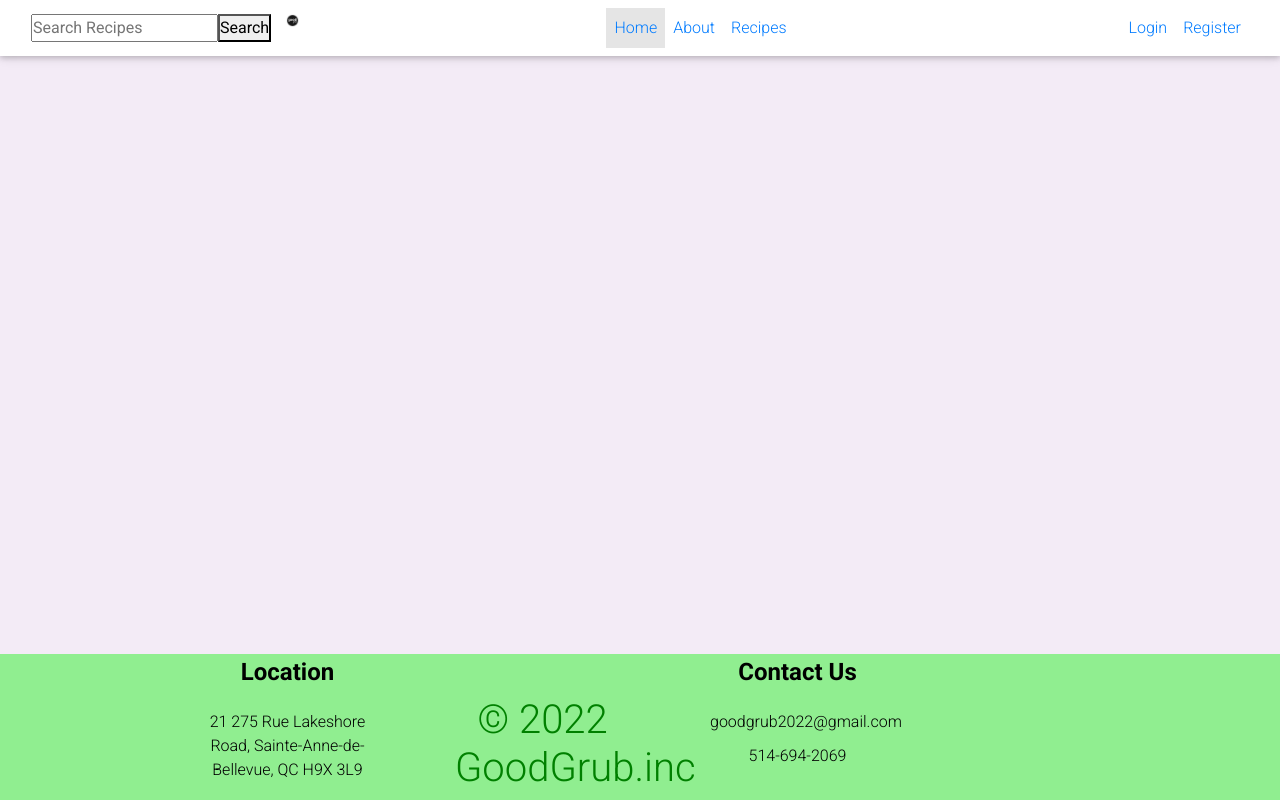
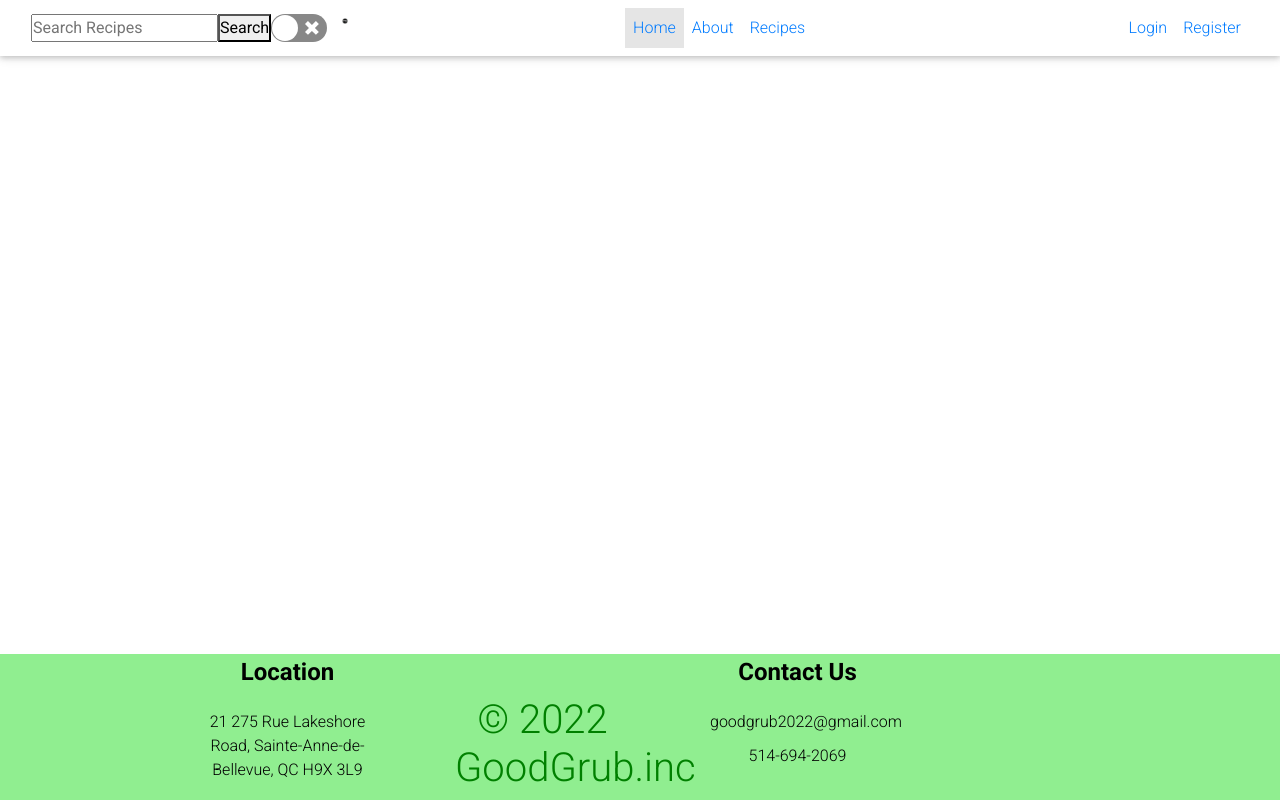
Before and after one commit to brenzlr/GoodGrub, a React (Create React App) app: page / in a window 1280 px wide. Built offline with nearby package versions, Linux system fonts and the light colour scheme.

Commit message:
Fixed Dark Mode toggle button

```diff
--- a/src/App.css
+++ b/src/App.css
@@ -14,11 +14,13 @@
 }
 
 #light {
-  background-color: cornsilk;
+  background-color: white;
+  color: black;
 }
 
 #dark {
-  background-color: #282c34
+  background-color: black;
+  color: white;
 }
 
 .switch {
@@ -61,15 +63,11 @@
 }
 
 #light{
-  background-color: #f3ebf6;
+  background-color: white;
 }
 
 #dark{
   background-color: #202020;
-}
-
-.switch{
-
 }
 
 #light .about{
@@ -78,5 +76,5 @@
 
 #dark .about{
 
-  color: #f3ebf6;
+  color: white;
 }
--- a/src/App.js
+++ b/src/App.js
@@ -1,4 +1,4 @@
-import React, { useState } from "react";
+import React, { useContext, useState } from "react";
 import { Route, Routes, Navigate } from "react-router-dom";
 
 import "./App.css";
@@ -11,28 +11,30 @@ import Login from "pages/Login";
 import Register from "pages/Register";
 import PostRecipe from "pages/PostRecipe";
 import Account from "pages/Account";
-import Switch from "react-switch"
+
 
 export const LoggedInContext = React.createContext({
-  isLoggedIn: false,
+  isLoggedIn: null,
   setIsLoggedIn: () => {},
 });
 
-export const ThemeContext = React.createContext(null);
+export const ThemeContext = React.createContext({
+  theme: null,
+  setTheme: () => {},
+});
 
 function App() {
-  const [isLoggedIn, setIsLoggedIn] = useState(false);
+  const [isLoggedIn, setIsLoggedIn] = useState(null);
   const loggedInValueToProvide = [isLoggedIn, setIsLoggedIn]; // So we can pass down both value and setter
 
   const [theme, setTheme] = useState("light");
-  const toggleTheme = () => { setTheme((curr) => (curr === "light" ? "dark" : "light")); };
+  const themeValue = [theme, setTheme];
 
   return (
-    <ThemeContext.Provider value={{theme, toggleTheme}} >
-      <div id={theme}>
+    <ThemeContext.Provider value={themeValue} >
         <LoggedInContext.Provider value={loggedInValueToProvide}>
           <Routes>
-            <Route path="/" element={<MainLayout color={theme} />}>
+            <Route path="/" element={<MainLayout />}>
               {isLoggedIn ? <Route index element={<Home />} /> : ""}
               <Route path="about" element={<About />} />
               <Route path="recipes" element={<Recipes />} />
@@ -44,7 +46,6 @@ function App() {
             </Route>
           </Routes>
         </LoggedInContext.Provider>
-      </div>
     </ThemeContext.Provider>
   );
 }
--- a/src/components/Header.js
+++ b/src/components/Header.js
@@ -1,7 +1,7 @@
-import React from "react";
+import React from 'react';
 import "../components/Header.css";
 import { NavButton } from "../components/NavButton";
-import { LoggedInContext } from "../App";
+import { LoggedInContext, ThemeContext } from "../App";
 import { useContext } from "react";
 import { LogoutButton } from "../components/LogoutButton";
 import logo from "../img/logo.png";
@@ -16,15 +16,21 @@ import {
 } from "mdb-react-ui-kit";
 import { Link } from "react-router-dom";
 import SearchBar from "./SearchBar";
+import Switch from "react-switch";
+
 
 export function Header(props) {
   const [isLoggedIn, setIsLoggedIn] = useContext(LoggedInContext);
+  const [theme, setTheme] = useContext(ThemeContext);
+
+  const toggleTheme = () => { setTheme((curr) => (curr === "light" ? "dark" : "light")); console.log({theme}); };
 
   return (
-    <header>
-      <MDBNavbar expand="lg" light fixed id={props.color} className="head">
+    <header id={theme}>
+      <MDBNavbar expand="lg" light fixed className="head">
         <MDBContainer fluid>
-        <SearchBar/>
+          <SearchBar/>
+          <Switch onChange={toggleTheme} checked={theme === "dark"}/>
           <MDBNavbarToggler
             aria-controls="navbarExample01"
             aria-expanded="false"
--- a/src/components/LoginForm.js
+++ b/src/components/LoginForm.js
@@ -25,7 +25,7 @@ export function LoginForm() {
       .then((data) => data.json())
       .then((json) => {
         json.success ? alert("You're logged in") : alert("Try Again");
-        json.success ? setIsLoggedIn(true) : setIsLoggedIn(false);
+        json.success ? setIsLoggedIn(usernameRef.current.value) : setIsLoggedIn(null);
         if (json.success) {
           navigate("/account");
         }
--- a/src/components/RecipeCard.css
+++ b/src/components/RecipeCard.css
@@ -22,8 +22,13 @@
 	 cursor: pointer;
 	 transition: transform 200ms ease-in;
 }
- .card__body {
+#light .card__body {
 	font-family: Oxygen, sans-serif;
+}
+ #dark .card__body {
+	font-family: Oxygen, sans-serif;
+	background-color: black;
+	color: white;
 }
  .card__image {
 	 height: 12rem;
@@ -36,17 +41,28 @@
  .card__description {
 	 padding: 0 1rem;
 }
- .card__btn {
+#light .card__btn {
+	padding: 1rem;
+	font-family: inherit;
+	font-weight: bold;
+	font-size: 1rem;
+	border: 2px solid #00d52e;
+	background: transparent;
+	color: #00d52e;
+	border-radius: 0.2rem;
+	transition: background-color 200ms ease-in, color 200ms ease-in;
+}
+ #dark .card__btn {
 	 padding: 1rem;
 	 font-family: inherit;
 	 font-weight: bold;
 	 font-size: 1rem;
-	 margin: 1rem;
 	 border: 2px solid #00d52e;
 	 background: transparent;
 	 color: #00d52e;
 	 border-radius: 0.2rem;
 	 transition: background-color 200ms ease-in, color 200ms ease-in;
+	 background-color: black;
 }
  .card:hover {
 	 transform: scale(1.02);
--- a/src/components/RecipeCard.js
+++ b/src/components/RecipeCard.js
@@ -1,12 +1,14 @@
-import { useState } from "react";
+import { useContext, useState } from "react";
 import "./RecipeCard.css";
 import { Rating } from "react-simple-star-rating";
 import { useNavigate } from "react-router-dom";
 import { motion } from "framer-motion";
+import { ThemeContext } from "App";
 
 export function RecipeCard(props) {
   const [isOpen, setIsOpen] = useState(false);
   const [size, setSize] = useState("card");
+  const [theme, setTheme] = useContext(ThemeContext);
 
   return (
     <motion.div
@@ -17,7 +19,7 @@ export function RecipeCard(props) {
       }}
       transition={{ layout: { duration: 1, type: "spring" } }}
     >
-      <div className={size}>
+      <div id={theme} className={size}>
         <div className="card">
           <div className="card__body">
             <img src={props.imgUrl} className="card__image" alt="" />
--- a/src/layouts/MainLayout.css
+++ /dev/null
@@ -1,3 +0,0 @@
-body {
-    background-color: #fcf9ef;
-}
--- a/src/layouts/MainLayout.js
+++ b/src/layouts/MainLayout.js
@@ -1,15 +1,18 @@
-import React from "react";
-import "./MainLayout.css";
 import { Outlet } from "react-router-dom";
 import { Header } from "../components/Header";
 import { Footer } from "../components/Footer";
+import { LoggedInContext, ThemeContext } from "../App";
+import { useContext } from "react";
 
-export function MainLayout(props) {
+export function MainLayout() {
+
+  const [theme, setTheme] = useContext(ThemeContext);
+
   return (
-    <body class="d-flex flex-column min-vh-100" id={props.color}>
-      <Header color={props.color} />
+    <body class="d-flex flex-column min-vh-100" id={theme} >
+      <Header />
       <Outlet />
-      <Footer color={props.color}/>
+      <Footer />
     </body>
   );
 }
--- a/src/pages/Recipes.js
+++ b/src/pages/Recipes.js
@@ -1,8 +1,9 @@
-import { useState } from "react";
+import { useContext, useState } from "react";
 import { RecipeCard } from "../components/RecipeCard";
 import "../components/RecipeCard.css";
 import Carousel from "react-elastic-carousel";
 import { RecipeData } from "../components/RecipeData";
+import { ThemeContext } from "App";
 
 // import Footer from "../components/Footer";
 export function Recipes() {
@@ -16,8 +17,10 @@ export function Recipes() {
 
   const [wrap, setWrap] = useState("wrapper");
 
+  const [theme, setTheme] = useContext(ThemeContext);
+
   return (
-    <div>
+    <div id={theme}>
       <br></br>
       <h1 style={{ textAlign: "center" }}>Browse Recipes</h1>;
       <div className="body">
```
